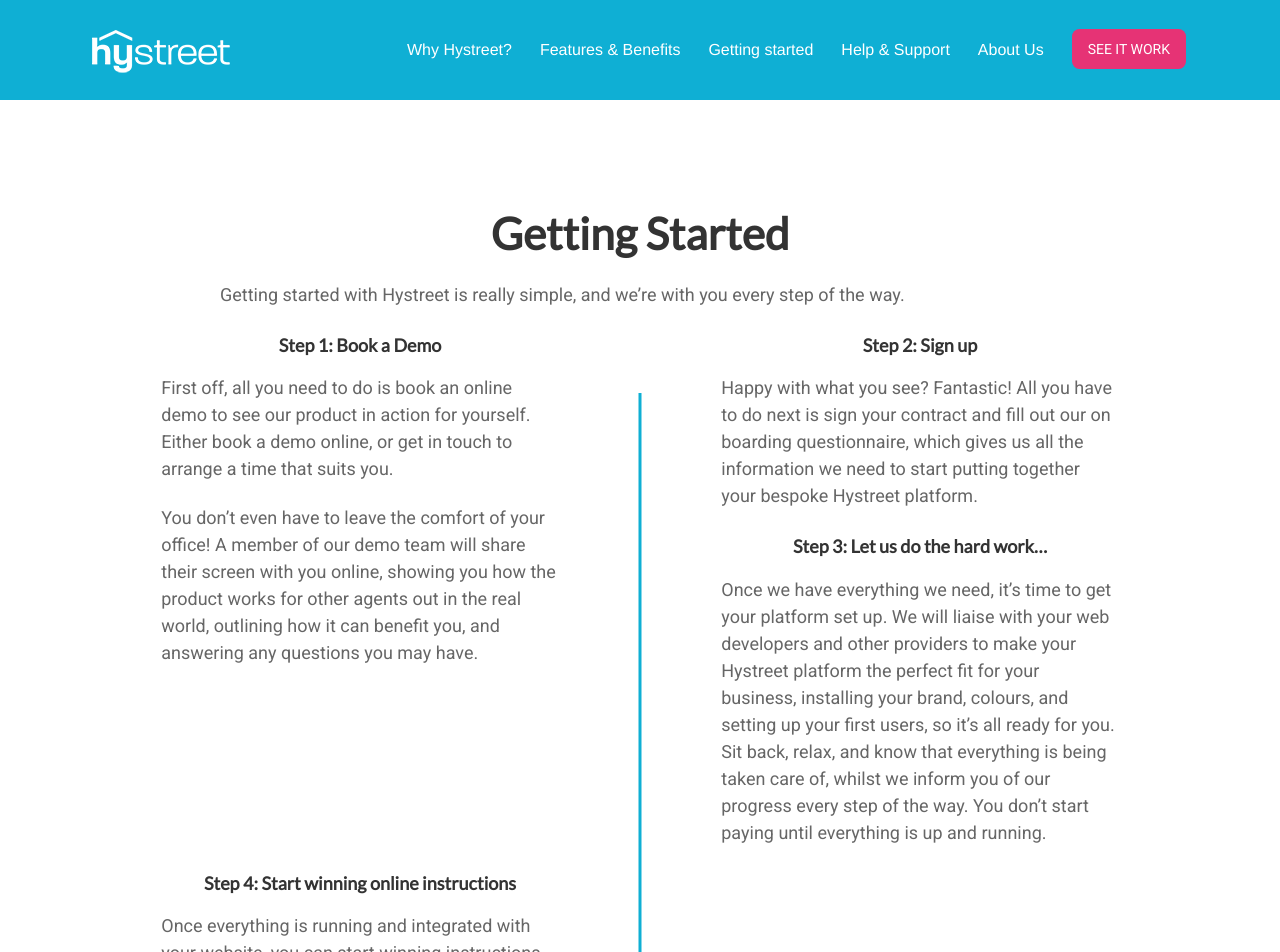
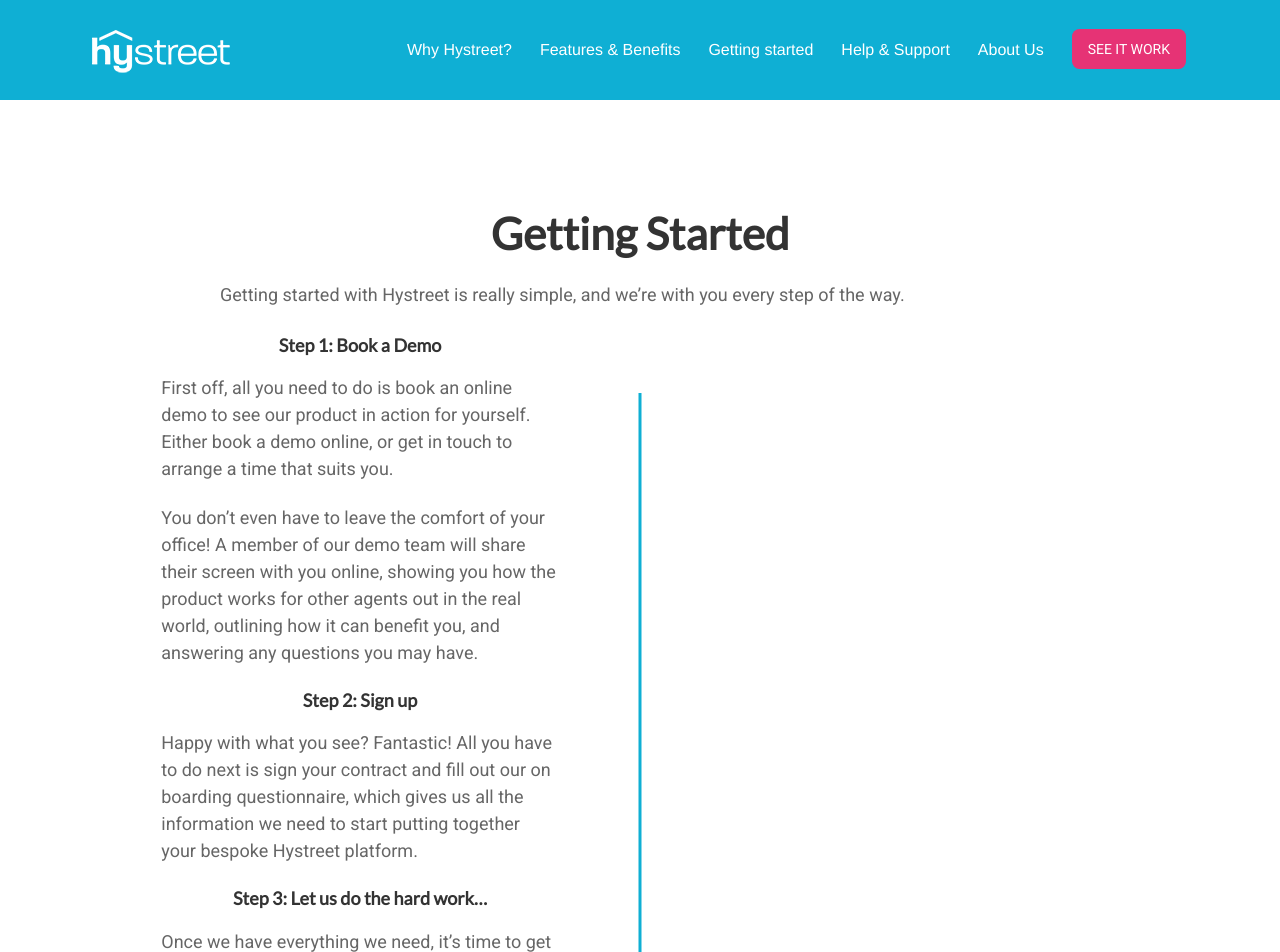
Before and after one commit to hystreet/hystreet.github.io, a Jekyll site: the page built from support/getting-started/index.html, in a window 1280 px wide. Shown: the top 952 px of the page. Built offline with Jekyll 4.4.1, drawn with Linux system fonts in a browser that asks for light colours; some web fonts are replaced; a script that is not in the unit is left out.

Commit message:
Update index.html

```diff
--- a/support/getting-started/index.html
+++ b/support/getting-started/index.html
@@ -27,16 +27,10 @@
       <h3>Step 1: Book a Demo</h3>
       <p>First off, all you need to do is book an online demo to see our product in action for yourself. Either book a demo online, or get in touch to arrange a time that suits you.</p>
       <p>You don’t even have to leave the comfort of your office! A member of our demo team will share their screen with you online, showing you how the product works for other agents out in the real world, outlining how it can benefit you, and answering any questions you may have.</p>
-      </div>
-      <div class="large-6 columns left">
       <h3>Step 2: Sign up</h3>
       <p>Happy with what you see? Fantastic! All you have to do next is sign your contract and fill out our on boarding questionnaire, which gives us all the information we need to start putting together your bespoke Hystreet platform.</p>
-      </div>
-      <div class="large-6 columns left">
       <h3>Step 3: Let us do the hard work…</h3>
       <p>Once we have everything we need, it’s time to get your platform set up. We will liaise with your web developers and other providers to make your Hystreet platform the perfect fit for your business, installing your brand, colours, and setting up your first users, so it’s all ready for you. Sit back, relax, and know that everything is being taken care of, whilst we inform you of our progress every step of the way. You don’t start paying until everything is up and running.</p>
-      </div>
-      <div class="large-6 columns left">
       <h3>Step 4: Start winning online instructions</h3>
       <p>Once everything is running and integrated with your website, you can start winning instructions and making money with online customers that very same day. It’s time to fight back against online agencies with your genuine local expertise, and a cutting-edge online platform that’s accessible to your users 24/7.</p>
       </div>
```
